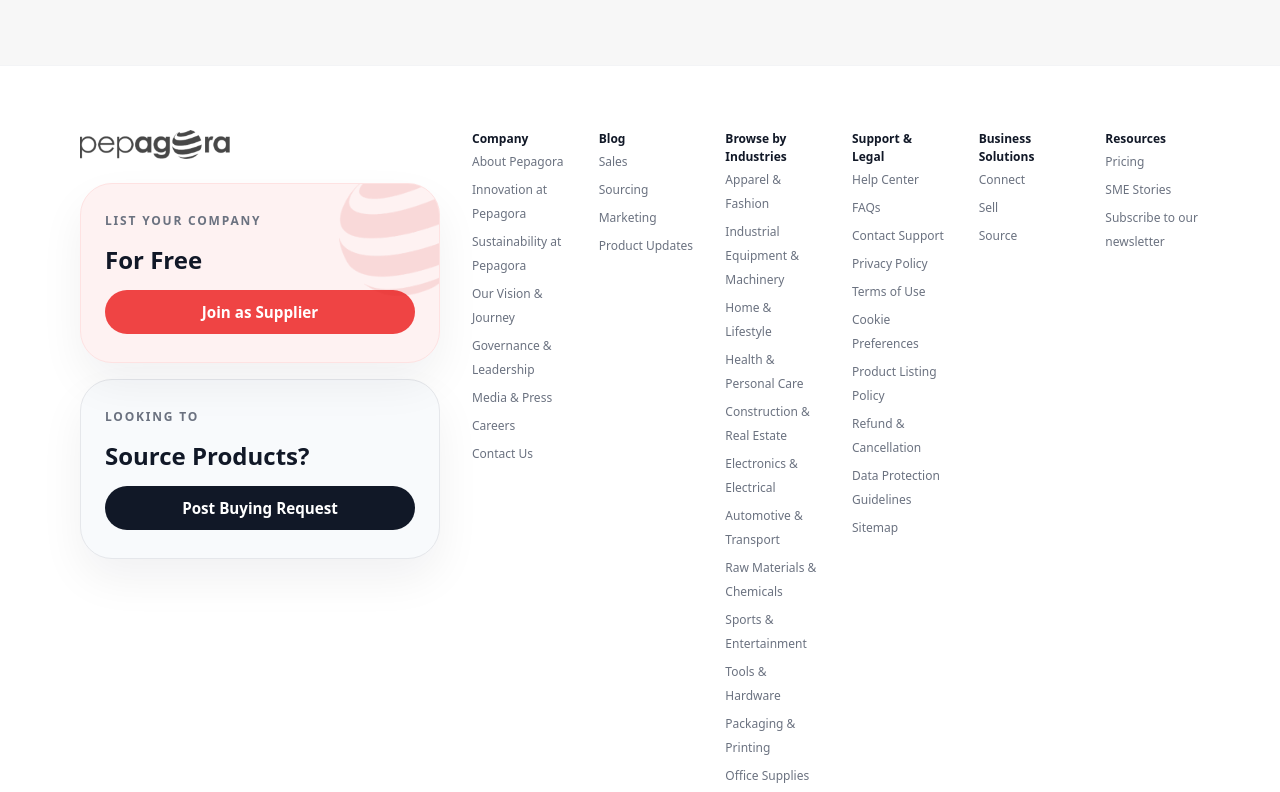
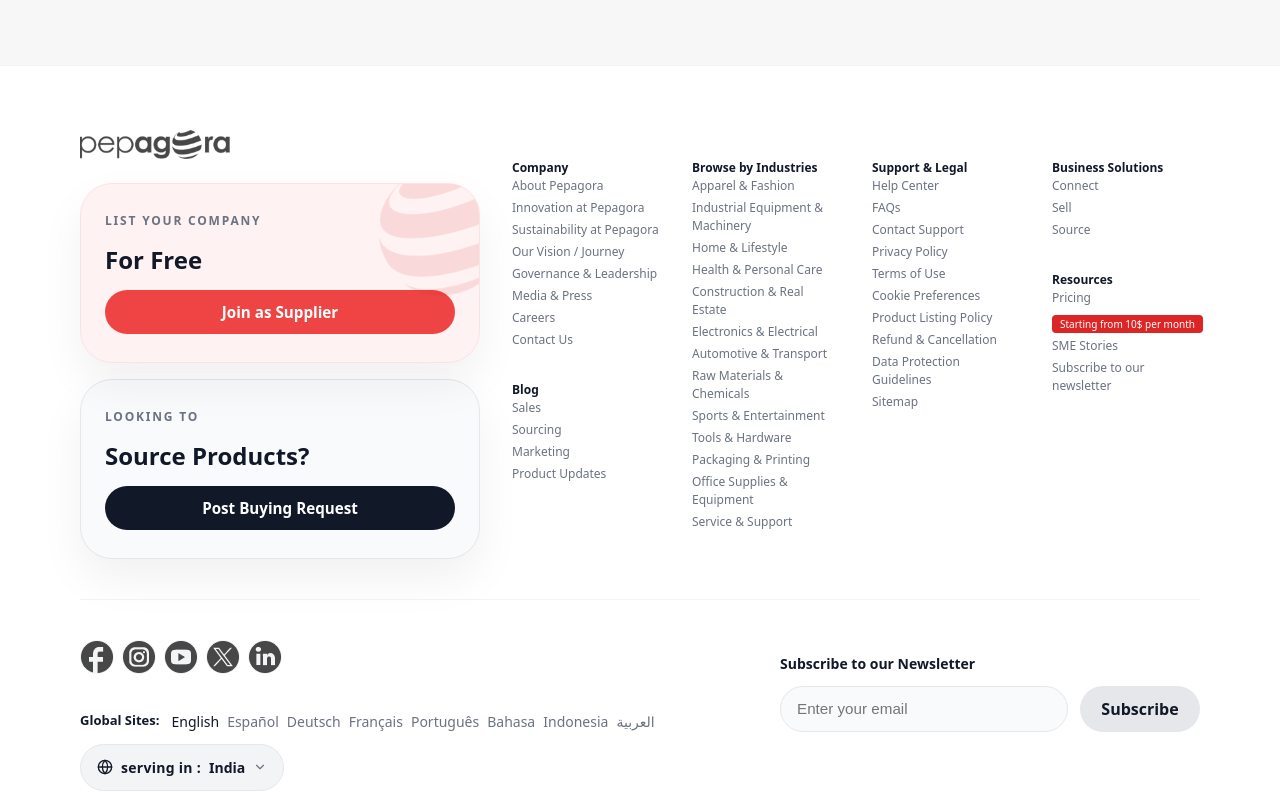
Before and after one commit to JayantJoshi0001/pepassign-1, a Next.js app: page /careers in a window 1280 px wide. Shown: the part 7600-8392 px from the top of the page. Built offline with nearby package versions, Linux system fonts and the light colour scheme.

Commit message:
fixed small issues
Signed-off-by: JayantJoshi0001 <jayant.joshi@pepagora.org>

```diff
--- a/components/Footer.module.css
+++ b/components/Footer.module.css
@@ -11,20 +11,17 @@
 }
 
 .footerTopGrid {
-  display: grid;
-  gap: 2rem;
-  grid-template-columns: minmax(260px, 360px) 1fr;
-  align-items: start;
-}
-
-@media (max-width: 1023px) {
-  .footerTopGrid {
-    grid-template-columns: 1fr;
-  }
+  display: flex;
+  gap: 32px;
+  flex-direction: row;
+  justify-content: space-between;
+  align-items: center;
 }
 
 .footerBrandPanel {
   display: flex;
+  width: 100%;
+  max-width: 400px;
   flex-direction: column;
   gap: 1.5rem;
 }
@@ -134,9 +131,10 @@
 }
 
 .footerLinksGrid {
+  width:100%;
   display: grid;
-  gap: 2rem;
-  grid-template-columns: repeat(6, minmax(0, 1fr));
+  gap: 32px;
+  grid-template-columns: repeat(4, minmax(0, 1fr));
 }
 
 @media (max-width: 1023px) {
@@ -179,6 +177,13 @@
 }
 
 .footerLinksSection {
+  min-width: 0;
+}
+
+.footerLinksColumn {
+  display: flex;
+  flex-direction: column;
+  gap: 2rem;
   min-width: 0;
 }
 
@@ -231,6 +236,13 @@
   gap: 4px;
 }
 
+.footerLinkItem {
+  display: flex;
+  align-items: flex-start;
+  gap: 0.5rem;
+  flex-wrap: wrap;
+}
+
 @media (max-width: 639px) {
   .footerLinksGrid {
     grid-template-columns: 1fr;
@@ -246,6 +258,17 @@
 
 .footerLink:hover {
   color: #111827;
+}
+
+.footerLinkBadge {
+  background: #dc2626;
+  color: #ffffff;
+  border-radius: 4px;
+  padding: 0.25rem 0.5rem;
+  font-size: 10px;
+  font-weight: 400;
+  line-height: 1;
+  white-space: nowrap;
 }
 
 .footerRule {
--- a/components/Footer.tsx
+++ b/components/Footer.tsx
@@ -7,14 +7,31 @@
 import { useEffect, useState, type FormEvent } from "react";
 import styles from "./Footer.module.css";
 
-const footerColumns = [
+type FooterLink = {
+  name: string;
+  href: string;
+  badge?: string;
+};
+
+type FooterSection = {
+  title: string;
+  links: FooterLink[];
+};
+
+type FooterColumn = {
+  sections: FooterSection[];
+};
+
+const footerColumns: FooterColumn[] = [
+  {
+    sections: [
       {
         title: "Company",
         links: [
           { name: "About Pepagora", href: "#" },
           { name: "Innovation at Pepagora", href: "#" },
           { name: "Sustainability at Pepagora", href: "#" },
-      { name: "Our Vision & Journey", href: "#" },
+          { name: "Our Vision / Journey", href: "#" },
           { name: "Governance & Leadership", href: "#" },
           { name: "Media & Press", href: "#" },
           { name: "Careers", href: "#" },
@@ -30,6 +47,10 @@
           { name: "Product Updates", href: "#" },
         ],
       },
+    ],
+  },
+  {
+    sections: [
       {
         title: "Browse by Industries",
         links: [
@@ -48,6 +69,10 @@
           { name: "Service & Support", href: "#" },
         ],
       },
+    ],
+  },
+  {
+    sections: [
       {
         title: "Support & Legal",
         links: [
@@ -63,6 +88,10 @@
           { name: "Sitemap", href: "#" },
         ],
       },
+    ],
+  },
+  {
+    sections: [
       {
         title: "Business Solutions",
         links: [
@@ -74,9 +103,11 @@
       {
         title: "Resources",
         links: [
-      { name: "Pricing", href: "#" },
+          { name: "Pricing", href: "#", badge: "Starting from 10$ per month" },
           { name: "SME Stories", href: "#" },
           { name: "Subscribe to our newsletter", href: "#" },
+        ],
+      },
     ],
   },
 ];
@@ -189,8 +220,13 @@
           </div>
 
           <div className={styles.footerLinksGrid}>
-            {footerColumns.map((section) => (
-              <div key={section.title} className={`${styles.footerLinksSection} ${expandedSections[section.title] ? styles.expanded : ""}`}>
+            {footerColumns.map((column, columnIndex) => (
+              <div key={columnIndex} className={styles.footerLinksColumn}>
+                {column.sections.map((section) => (
+                  <div
+                    key={section.title}
+                    className={`${styles.footerLinksSection} ${expandedSections[section.title] ? styles.expanded : ""}`}
+                  >
                     <h4 className={styles.footerLinksTitle}>{section.title}</h4>
                     <button
                       type="button"
@@ -203,13 +239,16 @@
                     </button>
                     <ul className={styles.footerLinkList}>
                       {section.links.map((link) => (
-                    <li key={link.name}>
+                        <li key={link.name} className={styles.footerLinkItem}>
                           <Link href={link.href} className={styles.footerLink}>
                             {link.name}
                           </Link>
+                          {link.badge ? <span className={styles.footerLinkBadge}>{link.badge}</span> : null}
                         </li>
                       ))}
                     </ul>
+                  </div>
+                ))}
               </div>
             ))}
           </div>
--- a/components/contact/PartnershipSection.tsx
+++ b/components/contact/PartnershipSection.tsx
@@ -11,7 +11,7 @@
             We welcome collaborations with trade bodies, tech platforms, logistic partners, and growth-focused organizations.
           </p>
           <img src="/contact/arrow.png" alt="Partnership illustration" className={styles.partnershipImage} />
-          <p className={styles.mailLine}>
+          <p className={styles.mailLine + " " + styles.partnermail}>
             mail us: <a href="mailto:partners@pepagora.com">partners@pepagora.com</a>
           </p>
         </div>
```
Also changed, not shown: components/contact/ContactPage.module.css (+21 -0 lines). Lines whose indentation alone changed are shown as unchanged.
